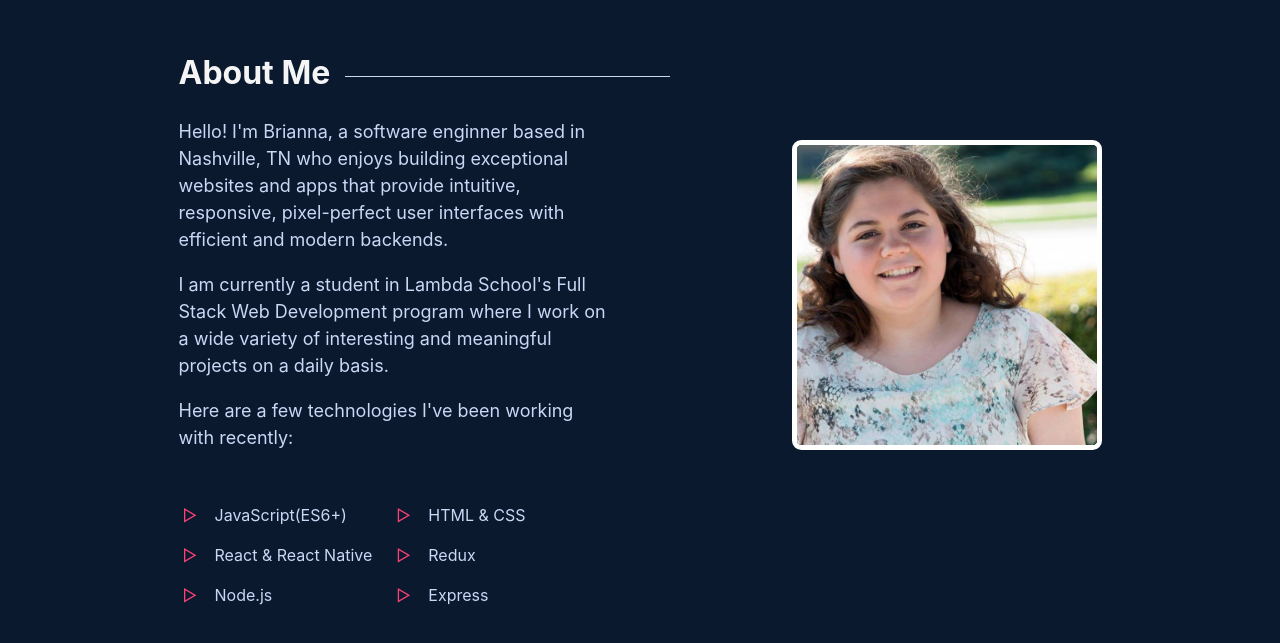
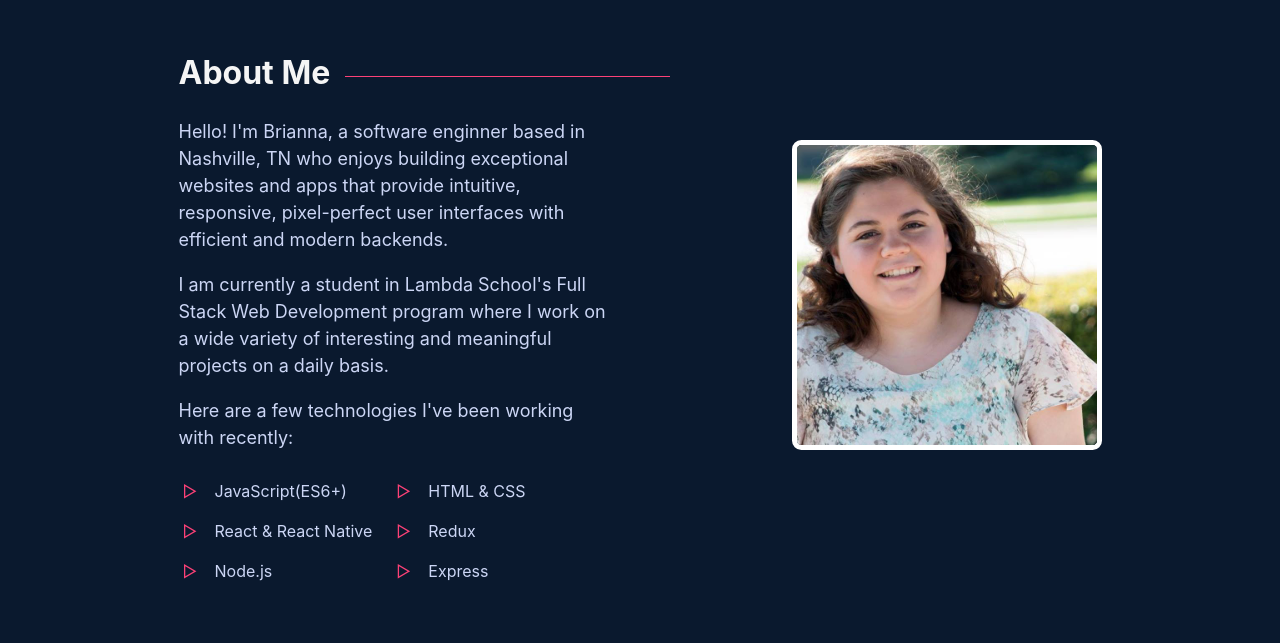
Before and after one commit to briannaworkman/portfolio, a React (Create React App) app: page / in a window 1280 px wide. Shown: the part 867-1510 px from the top of the page. Built offline with nearby package versions, Linux system fonts and the light colour scheme.

Commit message:
Fixes spacing and about header color

```diff
--- a/src/assets/styles/about.css
+++ b/src/assets/styles/about.css
@@ -22,7 +22,7 @@
   content: "";
   position: absolute;
   height: 5px;
-  border-bottom: 0.2px solid #ccd6f5;
+  border-bottom: 0.2px solid #fc4177;
   top: 0;
   width: 325px;
 }
@@ -43,6 +43,7 @@
 .tech-lists {
   display: flex;
   color: #ccd6f5;
+  margin-top: -1.5rem;
 }
 
 .about ul li::before {
```
